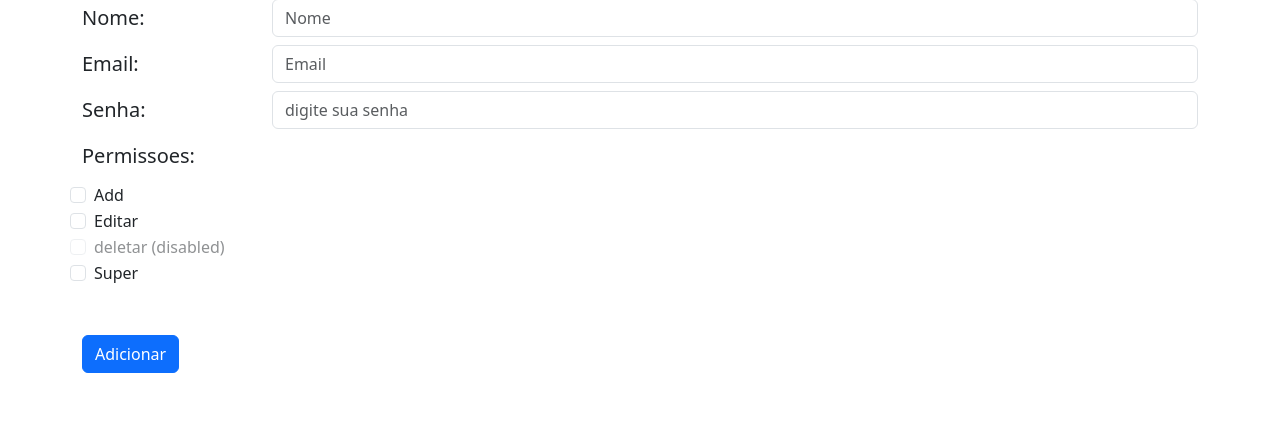
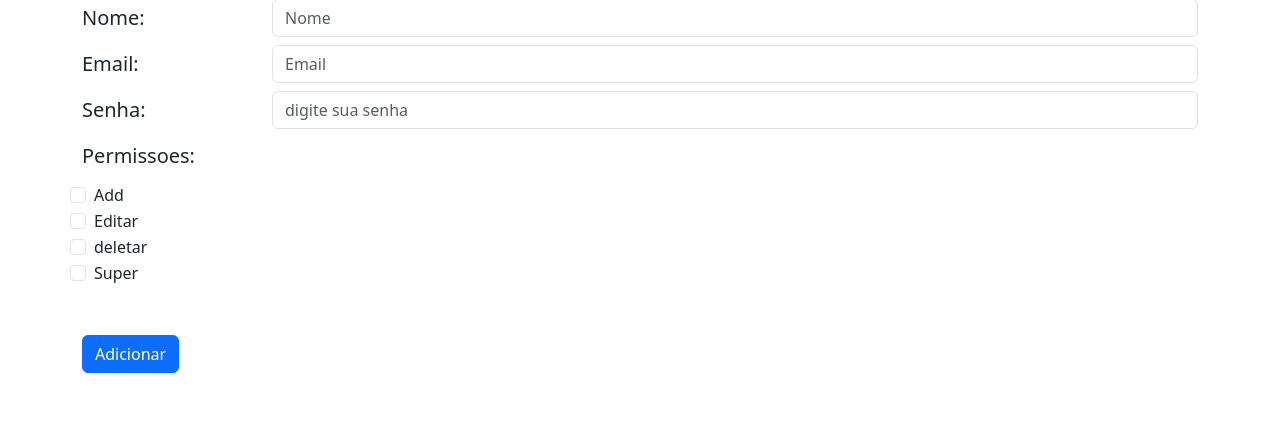
Before and after one commit to ReinaldMendes/agendaSenac, a PHP site: page /adicionarUsers.php in a window 1280 px wide. Shown: the part 340-769 px from the top of the page. Run offline with PHP 8.4, Linux system fonts and the light colour scheme; the visitor is signed in with stand-in values (Sample User, id 1).

Commit message:
Comitt 03/06

```diff
--- a/adicionarUsers.php
+++ b/adicionarUsers.php
@@ -44,8 +44,8 @@
   <label class="form-check-label" for="inlineCheckbox2">Editar</label>
 </div>
 <div class="form-check form-check-inline">
-  <input class="form-check-input" type="checkbox" name="permissoes" value="del" disabled>
-  <label class="form-check-label" for="inlineCheckbox3">deletar (disabled)</label>
+  <input class="form-check-input" type="checkbox" name="permissoes" value="del" >
+  <label class="form-check-label" for="inlineCheckbox3">deletar</label>
 </div>
 <div class="form-check form-check-inline">
   <input class="form-check-input" type="checkbox" name="permissoes" value="super">
@@ -55,20 +55,3 @@
   <br> <br>
   <input type="submit" name="btCadastrar" class="btn btn-primary"  value="Adicionar"/>
 </form>
-
-<!-- <div class="form-check form-check-inline">
-  <input class="form-check-input" type="checkbox" name="permissoes" value="super">
-  <label class="form-check-label" for="inlineCheckbox1">1</label>
-</div>
-<div class="form-check form-check-inline">
-  <input class="form-check-input" type="checkbox" name="permissoes" value="add">
-  <label class="form-check-label" for="inlineCheckbox2">2</label>
-</div>
-<div class="form-check form-check-inline">
-  <input class="form-check-input" type="checkbox" name="permissoes" value="edit">
-  <label class="form-check-label" for="inlineCheckbox2">2</label>
-</div>
-<div class="form-check form-check-inline">
-  <input class="form-check-input" type="checkbox" name="permissoes" value="del" disabled>
-  <label class="form-check-label" for="inlineCheckbox3">3 (disabled)</label>
-</div>  -->
--- a/inc/footer.inc.php
+++ b/inc/footer.inc.php
@@ -1,6 +1,8 @@
+
+
 
 <div class="container">
-  <footer id="footer" class="py-3 mt-5 bg-dark text-white" clear>
+  <footer id="footer" class="py-5 mt-5 bg-dark text-white" clear>
 
   </footer>
 
--- a/inc/header.inc.php
+++ b/inc/header.inc.php
@@ -34,7 +34,7 @@
               </a>
             </li>
             <li>
-              <a href="gestaoContato.php" class="nav-link text-white">
+              <a href="gestaoContatos.php" class="nav-link text-white">
                 <svg class="bi d-block mx-auto mb-1" width="24" height="24"><use xlink:href="gestaoContatos.php"></use></svg>
                 Gestão Contatos
               </a>
```
Also changed, not shown: gestaoContatos.php (+12 -5 lines), classes/contatos.class.php (line endings or trailing spaces).
